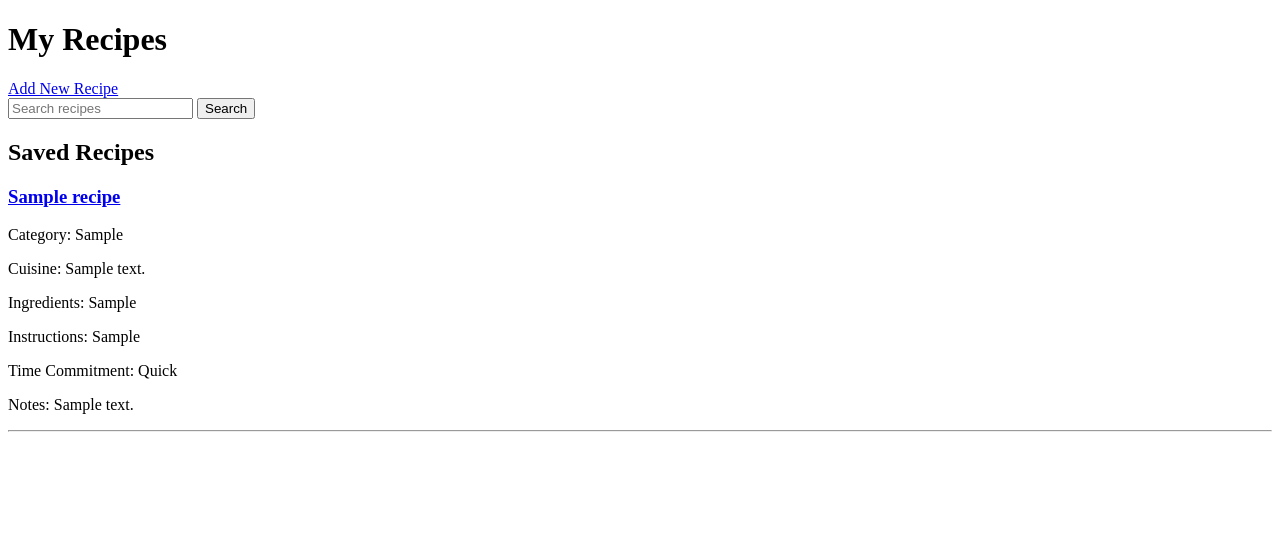
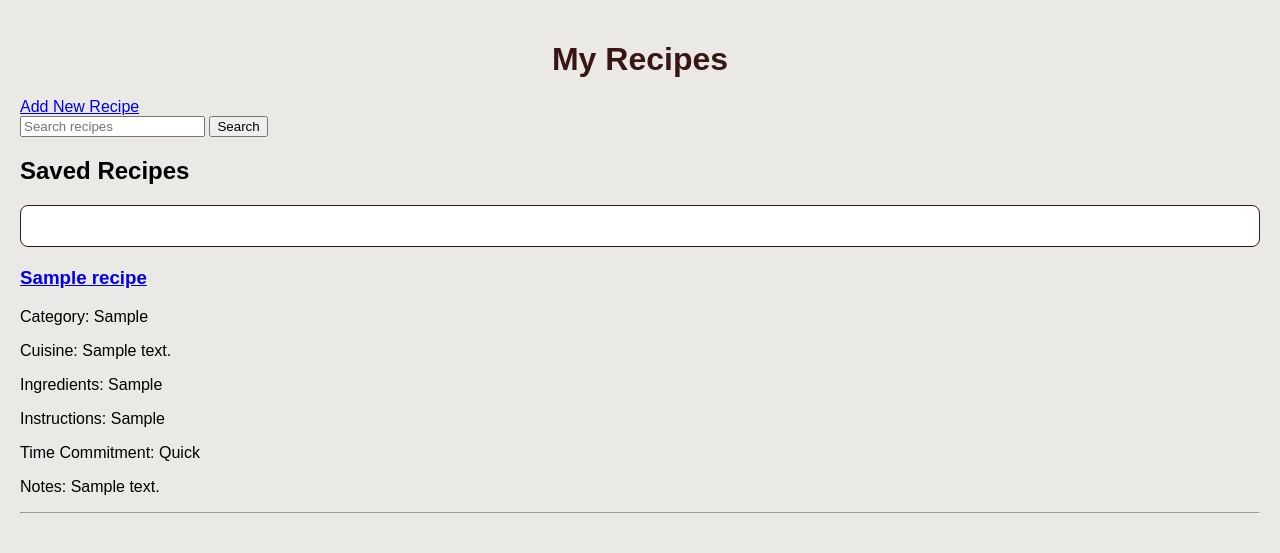
Before and after one commit to luciengland/CSCI4830, a Django app: page /recipes/ in a window 1280 px wide. Shown: the top 553 px of the page. Run offline with Django 5.2, Linux system fonts and the light colour scheme; tables that the repository leaves empty hold one stand-in row (values such as "Sample post").

Commit message:
add initial styling

```diff
--- /dev/null
+++ b/recipe_manager/static/recipe_manager/style.css
@@ -0,0 +1,22 @@
+
+body {
+    background-color: #ebe9e6;
+    font-family: Arial, sans-serif;
+    color: #000000;
+    margin: 0;
+    padding: 20px;
+}
+
+h1 {
+    color: #381616;
+    text-align: center;
+    margin-bottom: 20px;
+}
+
+.recipe-card {
+    background-color: white;
+    border: 1px solid #381616;
+    border-radius: 8px;
+    padding: 20px;
+    margin-bottom: 20px;
+}
--- a/recipe_manager/templates/recipe_manager/recipe_list.html
+++ b/recipe_manager/templates/recipe_manager/recipe_list.html
@@ -1,7 +1,10 @@
+{% load static %}
 <!DOCTYPE html>
 <html>
     <head>
         <title>Recipe Manager</title>
+        <!-- add style sheet -->
+        <link rel="stylesheet" href="{% static 'recipe_manager/style.css' %}">
     </head>
 
     <body>
@@ -14,9 +17,15 @@
             <button type="submit">Search</button>
         </form>
 
+        <!-- add clear search link -->
+        {% if query %}
+            <a href="{% url 'recipe_list' %}">Clear Search</a>
+        {% endif %}
+
         <h2>Saved Recipes</h2>
 
         {% for recipe in recipes %}
+        <div class="recipe-card"></div>
             <h3>
                 <a href="{% url 'recipe_detail' recipe.id %}">{{ recipe.name }}</a>
             </h3>
@@ -29,8 +38,14 @@
             <p>Notes: {{ recipe.notes }}</p>
 
             <hr>
+        </div>
+
         {% empty %}
-            <p>No recipes have been added yet.</p>
+            {% if query %}
+                <p>No recipes found matching "{{ query }}".</p>
+            {% else %}
+                <p>No recipes have been added yet.</p>
+            {% endif %}
         {% endfor %}
     </body>
 </html>
```
